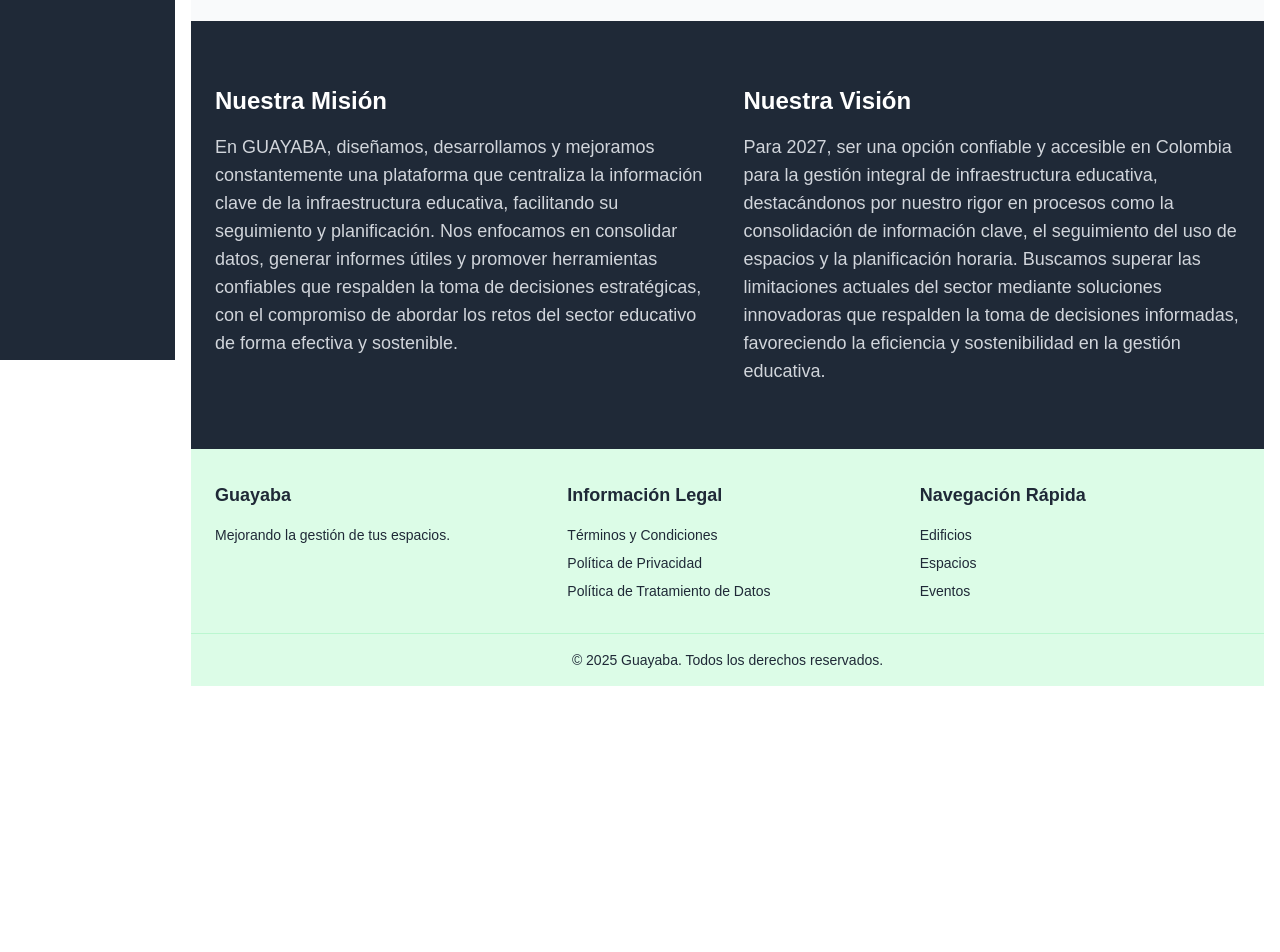
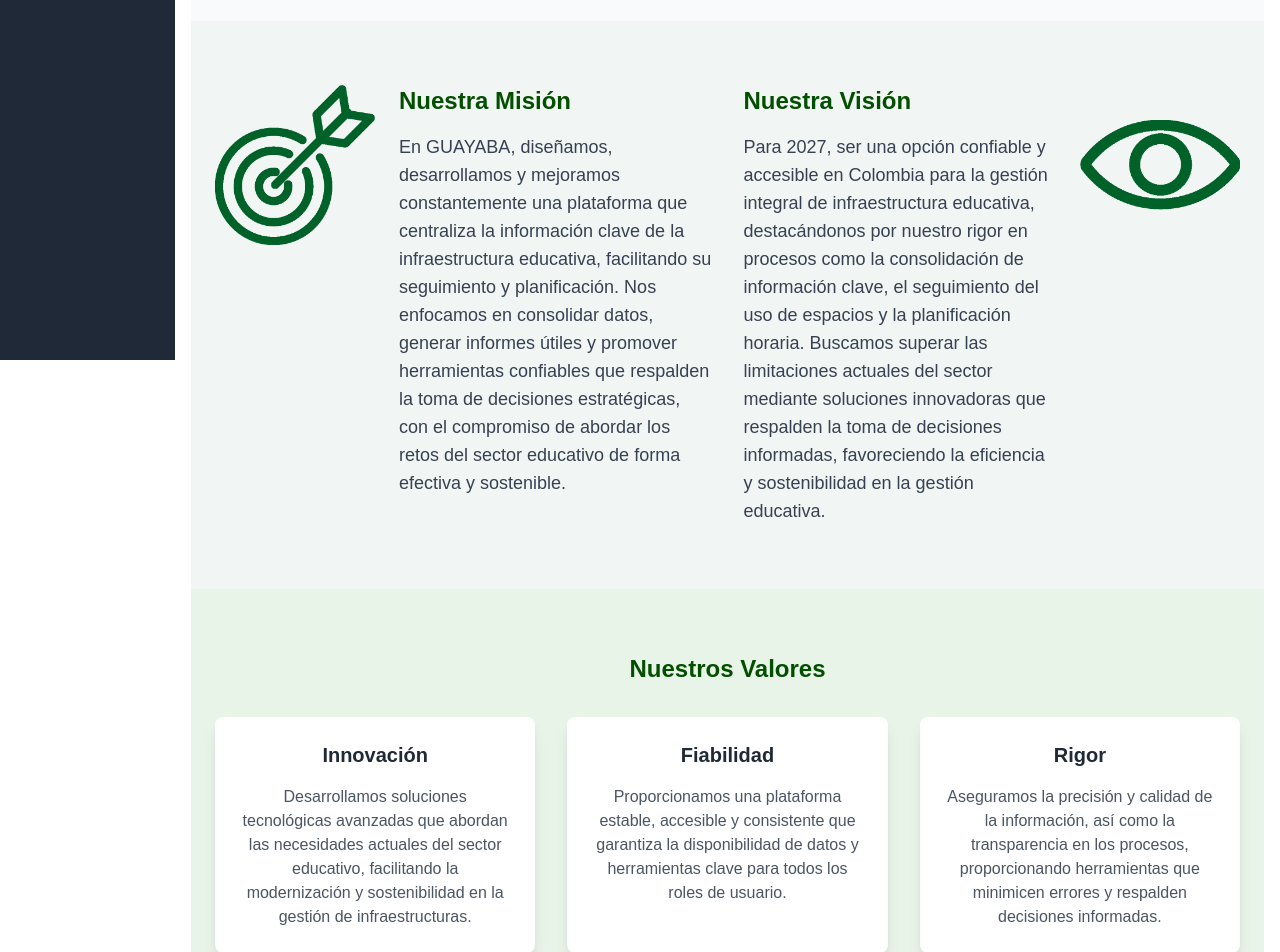
Before and after one commit to GUAYABA-Gestion/GUAYABA-Frontend, a Next.js app: page / in a window 1280 px wide. Shown: the part 440-1392 px from the top of the page. Before the commit the page ends 1142 px from the top, so only its background shows below. Built offline with nearby package versions, Linux system fonts and the light colour scheme; no server answers.

Commit message:
edited footer, misión + visión, added valores, possible final landing page

```diff
--- a/components/Footer.tsx
+++ b/components/Footer.tsx
@@ -1,6 +1,6 @@
 const Footer = () => {
     return (
-      <footer className="bg-green-100 text-gray-800">
+      <footer className="bg-[#80BA7F] text-gray-800">
         {/* Contenedor principal */}
         <div className="max-w-7xl mx-auto px-6 py-8 grid grid-cols-1 md:grid-cols-3 gap-8">
           {/* Sección 1: Información */}
--- a/components/Header.tsx
+++ b/components/Header.tsx
@@ -12,7 +12,7 @@ const Header = () => {
   };
 
   return (
-    <header className="bg-emerald-800 text-white p-4 flex justify-between items-center relative">
+    <header className="bg-[#1f6032] text-white p-4 flex justify-between items-center relative">
       {/* Contenedor del logo */}
       <div className="flex justify-center items-center w-1/3">
         <img
--- a/src/app/page.tsx
+++ b/src/app/page.tsx
@@ -20,7 +20,7 @@ export default function Home() {
           </p>
           {/* Botones */}
           <div className="mt-6 flex justify-center space-x-4">
-            <button className="bg-emerald-600 text-white px-6 py-2 rounded-lg shadow-md hover:bg-emerald-700 transition duration-300">
+            <button className="bg-[#80BA7F] text-white px-6 py-2 rounded-lg shadow-md hover:bg-[#51835f] transition duration-300">
               Pagar Licencia
             </button>
             <button className="bg-gray-200 text-gray-800 px-6 py-2 rounded-lg shadow-md hover:bg-gray-300 transition duration-300">
@@ -38,33 +38,79 @@ export default function Home() {
           />
         </div>
       </div>
-      {/* Nueva Sección: Misión y Visión */}
-      <div className="bg-gray-800 text-white py-16">
-        <div className="max-w-7xl mx-auto px-6 grid grid-cols-1 md:grid-cols-2 gap-8">
+
+      {/* Sección: Misión y Visión */}
+      <div className="bg-[#F1F5F3] py-16">
+        <div className="max-w-7xl mx-auto px-6 grid grid-cols-1 md:grid-cols-2 gap-8 items-start">
+
+
           {/* Bloque Misión */}
-          <div>
-            <h3 className="text-2xl font-bold mb-4">Nuestra Misión</h3>
-            <p className="text-lg text-gray-300">
+          <div className="flex items-start space-x-6">
+            <img
+            src="/images/mision.png"
+            alt="Misión"
+            className="w-40 h-40 object-contain self-start"
+            />
+            <div className="flex flex-col">
+              <h3 className="text-2xl font-bold text-[#034f00] mb-4">Nuestra Misión</h3>
+              <p className="text-lg text-gray-700">
               En GUAYABA, diseñamos, desarrollamos y mejoramos constantemente una plataforma que centraliza la información clave de la infraestructura educativa,
               facilitando su seguimiento y planificación. Nos enfocamos en consolidar datos, generar informes útiles y promover herramientas confiables que respalden
               la toma de decisiones estratégicas, con el compromiso de abordar los retos del sector educativo de forma efectiva y sostenible.
-            </p>
+              </p>
+            </div>
           </div>
 
-          {/* Bloque Visión */}
-          <div>
-            <h3 className="text-2xl font-bold mb-4">Nuestra Visión</h3>
-            <p className="text-lg text-gray-300">
+        {/* Bloque Visión */}
+        <div className="flex items-start space-x-6">
+          <div className="flex flex-col">
+            <h3 className="text-2xl font-bold text-[#034f00] mb-4">Nuestra Visión</h3>
+              <p className="text-lg text-gray-700">
               Para 2027, ser una opción confiable y accesible en Colombia para la gestión integral de infraestructura educativa,
               destacándonos por nuestro rigor en procesos como la consolidación de información clave, el seguimiento del uso de espacios
               y la planificación horaria. Buscamos superar las limitaciones actuales del sector mediante soluciones innovadoras que respalden
               la toma de decisiones informadas, favoreciendo la eficiencia y sostenibilidad en la gestión educativa.
-            </p>
+              </p>
+          </div>
+          <img
+          src="/images/vision.png"
+          alt="Visión"
+          className="w-40 h-40 object-contain self-start fill-[#1f6032]"
+          />
+        </div>
+      </div>
+</div>
+
+
+      {/* Nueva Sección: Valores */}
+      <div className="bg-[#E8F4E8] py-16">
+        <div className="max-w-7xl mx-auto px-6 text-center">
+          <h3 className="text-2xl font-bold text-[#034f00] mb-8">Nuestros Valores</h3>
+          <div className="grid grid-cols-1 md:grid-cols-3 gap-8">
+            <div className="bg-white p-6 rounded-lg shadow-lg">
+              <h4 className="text-xl font-semibold text-gray-800 mb-4">Innovación</h4>
+              <p className="text-gray-600">
+                Desarrollamos soluciones tecnológicas avanzadas que abordan las necesidades actuales del sector educativo, facilitando la modernización y sostenibilidad en la gestión de infraestructuras.
+              </p>
+            </div>
+            <div className="bg-white p-6 rounded-lg shadow-lg">
+              <h4 className="text-xl font-semibold text-gray-800 mb-4">Fiabilidad</h4>
+              <p className="text-gray-600">
+                Proporcionamos una plataforma estable, accesible y consistente que garantiza la disponibilidad de datos y herramientas clave para todos los roles de usuario.
+              </p>
+            </div>
+            <div className="bg-white p-6 rounded-lg shadow-lg">
+              <h4 className="text-xl font-semibold text-gray-800 mb-4">Rigor</h4>
+              <p className="text-gray-600">
+                Aseguramos la precisión y calidad de la información, así como la transparencia en los procesos, proporcionando herramientas que minimicen errores y respalden decisiones informadas.
+              </p>
+            </div>
           </div>
         </div>
       </div>
-      <Footer></Footer>
+
+      {/* Footer */}
+      <Footer />
     </div>
-
   );
 }
```
Also changed, not shown: public/images/mision.png (added), public/images/vision.png (added).
